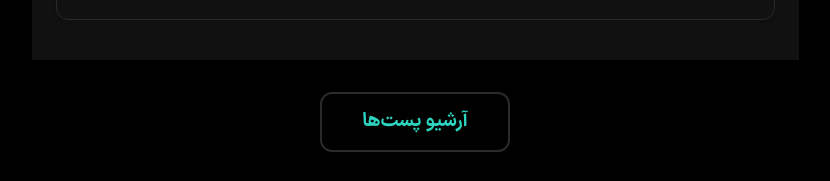
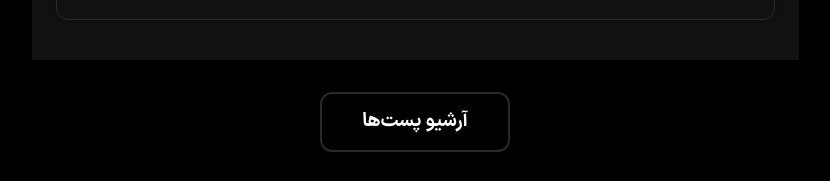
Before and after one commit to darkblog/darkblog.github.io, a Jekyll site: the page built from index.html, in a window 1280 px wide. Shown: the part 2740-2921 px from the top of the page, without its empty margins (225-1055 px from the left). Built offline with Jekyll 4.4.1, drawn with Linux system fonts in a browser that asks for light colours.

Commit message:
Update index.html

```diff
--- a/index.html
+++ b/index.html
@@ -71,9 +71,9 @@
     .post-card-image { overflow: hidden; border-radius: 0.5rem; display: block; }
     .post-card-image img { width: 100%; height: auto; display: block; }
     .site-footer { background-color: #000000; padding: 2rem clamp(1rem, 3vw, 1.5rem); display: flex; align-items: center; justify-content: center; width: 100%; }
-    .footer-blog-btn { font-family: 'vazir', system-ui, sans-serif; display: inline-block; padding: 0.8rem 2.5rem; background-color: transparent; color: #2dd4bf; text-decoration: none; font-weight: 700; font-size: 1.2rem; border-radius: 0.75rem; border: 2px solid #2a2a2a; transition: background-color 0.2s, transform 0.15s, border-color 0.2s; }
-    .footer-blog-btn:hover { background-color: rgba(45, 212, 191, 0.1); border-color: #2dd4bf; transform: scale(1.02); }
-    .footer-blog-btn:active { transform: scale(0.97); }
+    .footer-blog-btn { font-family: 'vazir', system-ui, sans-serif; display: inline-block; padding: 0.8rem 2.5rem; background-color: transparent; color: #ffffff; text-decoration: none; font-weight: 700; font-size: 1.2rem; border-radius: 0.75rem; border: 2px solid #2a2a2a; transition: background-color 0.2s, transform 0.15s, border-color 0.2s, color 0.2s; }
+    .footer-blog-btn:hover { background-color: rgba(45, 212, 191, 0.1); border-color: #2dd4bf; color: #2dd4bf; transform: scale(1.02); }
+    .footer-blog-btn:active { transform: scale(0.97); color: #2dd4bf; }
   </style>
 </head>
 <body>
```
